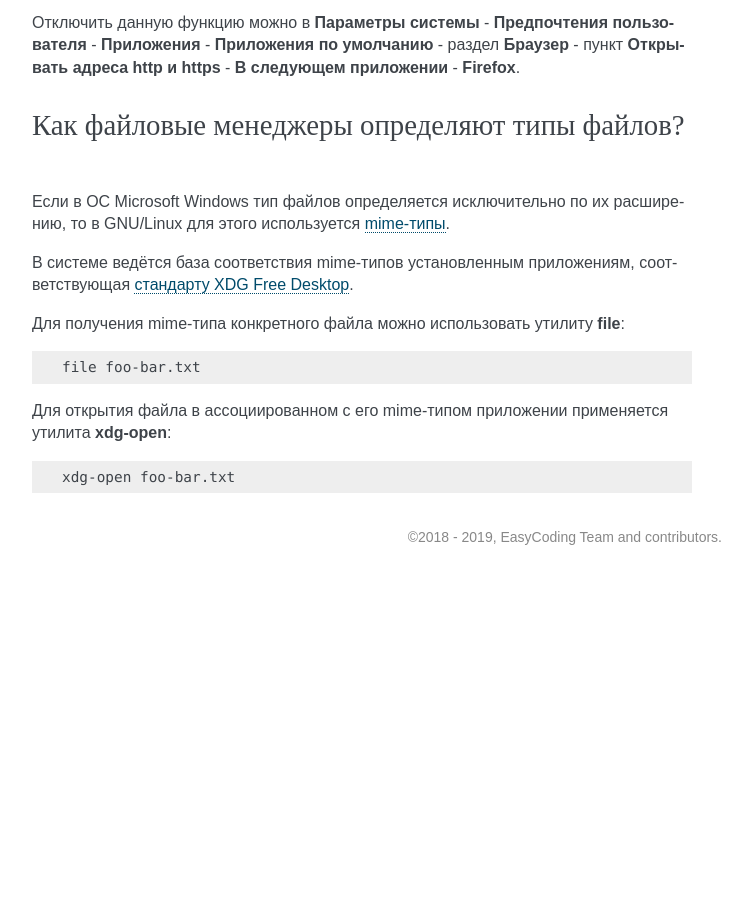
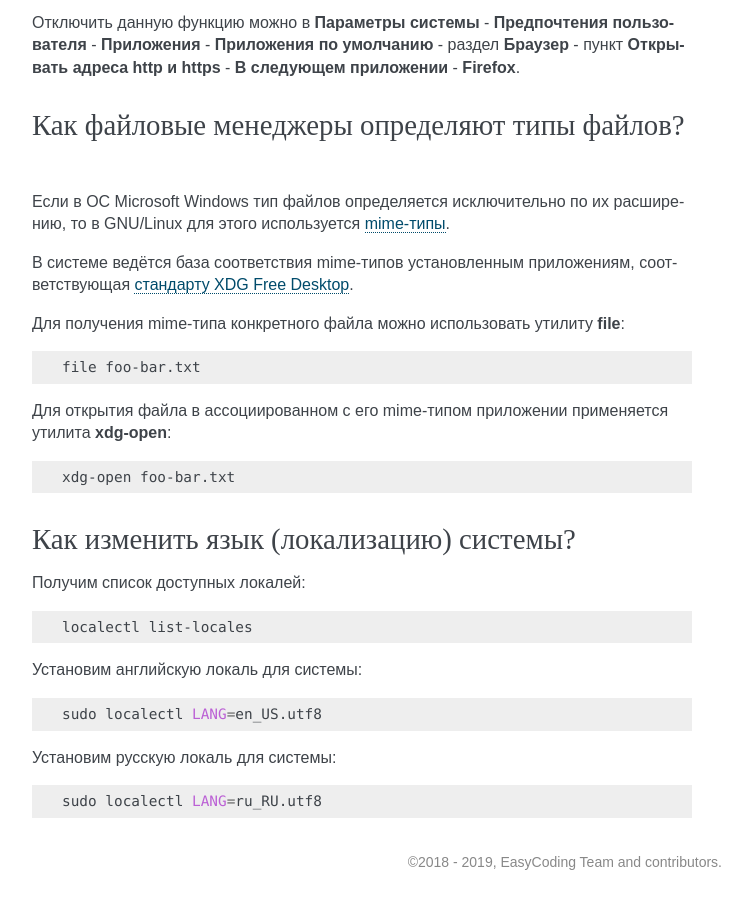
Before and after one commit to RussianFedora/FAQ, a Sphinx documentation site: the page built from source/using-system.rst, in a window 1280 px wide and 900 px high, scrolled down 19033 px. Shown: the whole window, without its empty margins (388-1140 px from the left). Built offline with Sphinx 7.4.7, drawn with Linux system fonts in a browser that asks for light colours; before the commit the page ends 19608 px from its top, so only the background shows below that; some of the changed text lies outside the part shown.

Commit message:
Added question about changing localization.

```diff
--- a/source/using-system.rst
+++ b/source/using-system.rst
@@ -1090,3 +1090,27 @@ KDE Connect не видит мой смартфон. Как исправить?
 .. code-block:: bash
 
     xdg-open foo-bar.txt
+
+.. index:: locale, localization, language
+.. _system-locale:
+
+Как изменить язык (локализацию) системы?
+============================================
+
+Получим список доступных локалей:
+
+.. code-block:: bash
+
+    localectl list-locales
+
+Установим английскую локаль для системы:
+
+.. code-block:: bash
+
+    sudo localectl LANG=en_US.utf8
+
+Установим русскую локаль для системы:
+
+.. code-block:: bash
+
+    sudo localectl LANG=ru_RU.utf8
```
